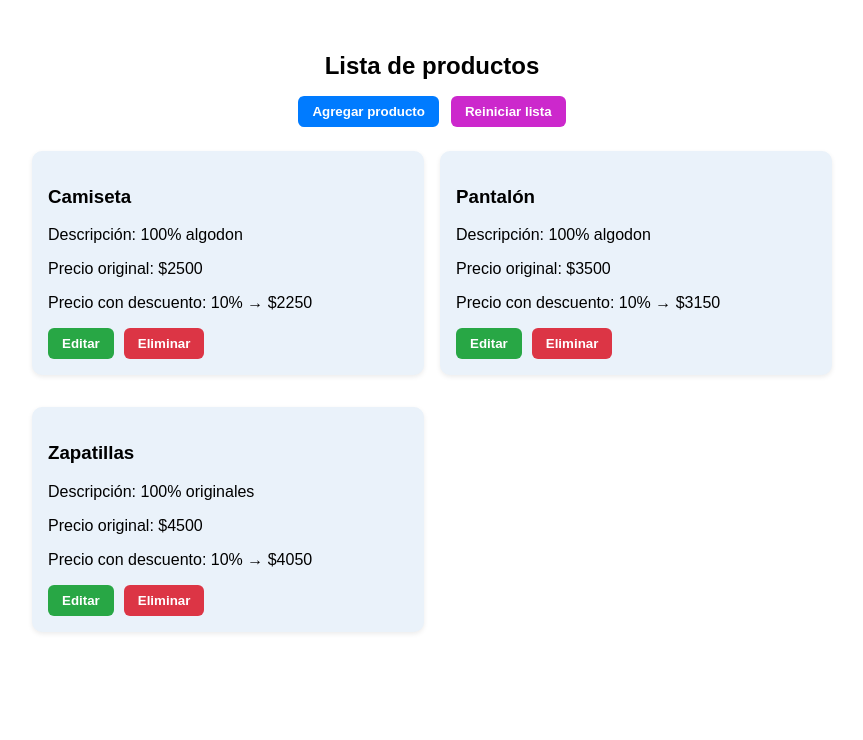
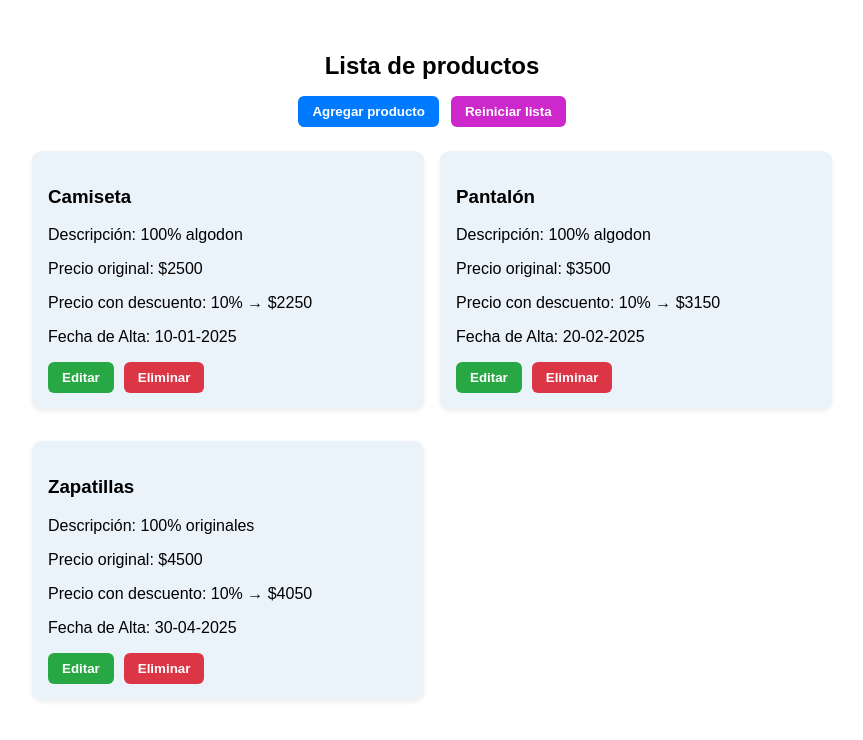
Before and after one commit to Pablo-Caparelli/TP2-AngularIntermedio-PabloCaparelli, an Angular app: page / in a window 1280 px wide. Shown: the top 740 px of the page, without its empty margins (208-1071 px from the left). Built offline with nearby package versions, Linux system fonts and the light colour scheme.

Commit message:
agregado de fecha de alta de cada producto

```diff
--- a/src/app/components/lista-productos/lista-productos.html
+++ b/src/app/components/lista-productos/lista-productos.html
@@ -27,6 +27,8 @@
           ${{ product.precio | descuento: porcentaje_descuento }}
         </p>
 
+        <p>Fecha de Alta: {{ product.fechaAlta | date:'dd-MM-yyyy' }}</p>
+
         <div class="card-actions">
           <button class="btn btn-edit" (click)="editar(product)">Editar</button>
           <button class="btn btn-delete" (click)="eliminar(product.id)">Eliminar</button>
```
